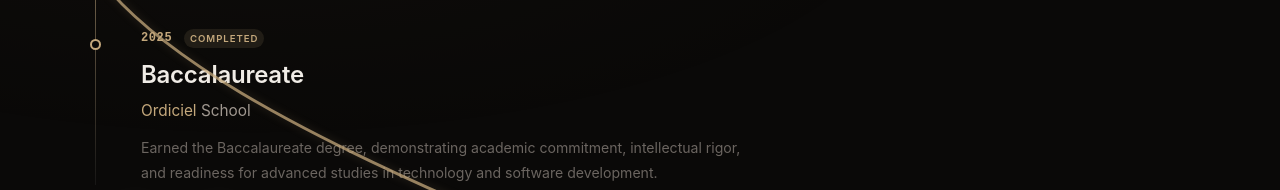
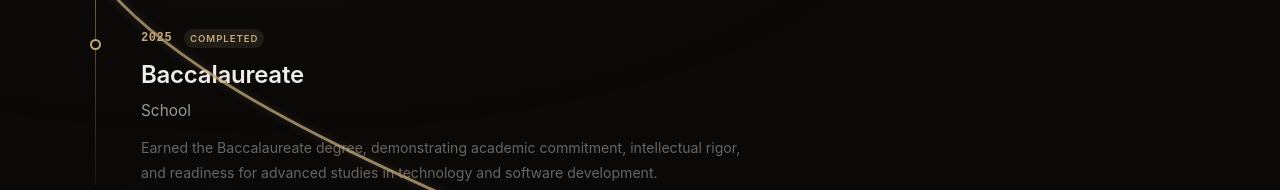
Before and after one commit to yassine-ceo/Me, a plain HTML site: page index.html in a window 1280 px wide. Shown: the part 2122-2312 px from the top of the page. Drawn offline with Linux system fonts and the light colour scheme.

Commit message:
Update index.html

```diff
--- a/index.html
+++ b/index.html
@@ -233,7 +233,7 @@
                 <span class="timeline-badge">Completed</span>
               </div>
               <h3 class="timeline-title">Baccalaureate</h3>
-              <p class="timeline-place"><a href="https://www.ordiciel.ma/institut" target="_blank" rel="noopener" class="link-ordiciel" data-cursor="pointer">Ordiciel</a> School</p>
+              <p class="timeline-place">School</p>
               <p class="timeline-desc">
                 Earned the Baccalaureate degree, demonstrating academic commitment, intellectual rigor, and readiness for advanced studies in technology and software development.
               </p>
```
